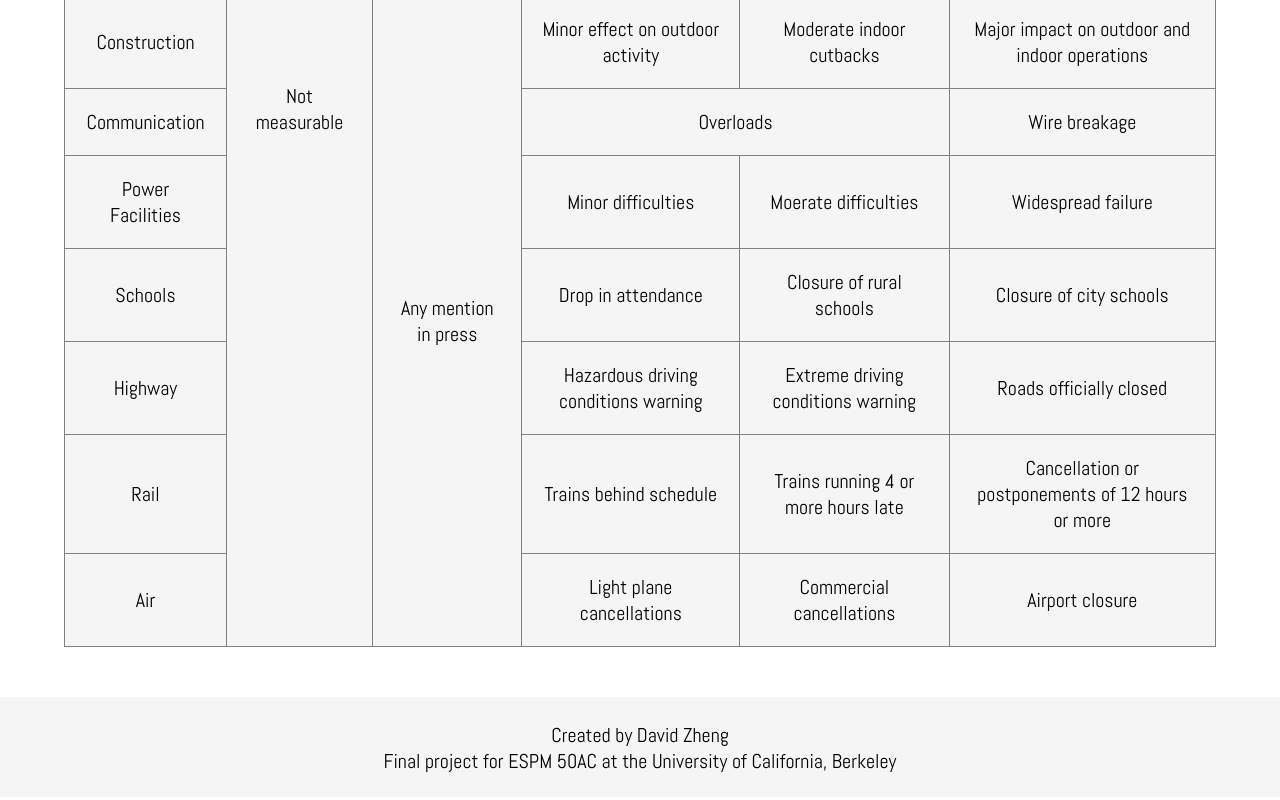
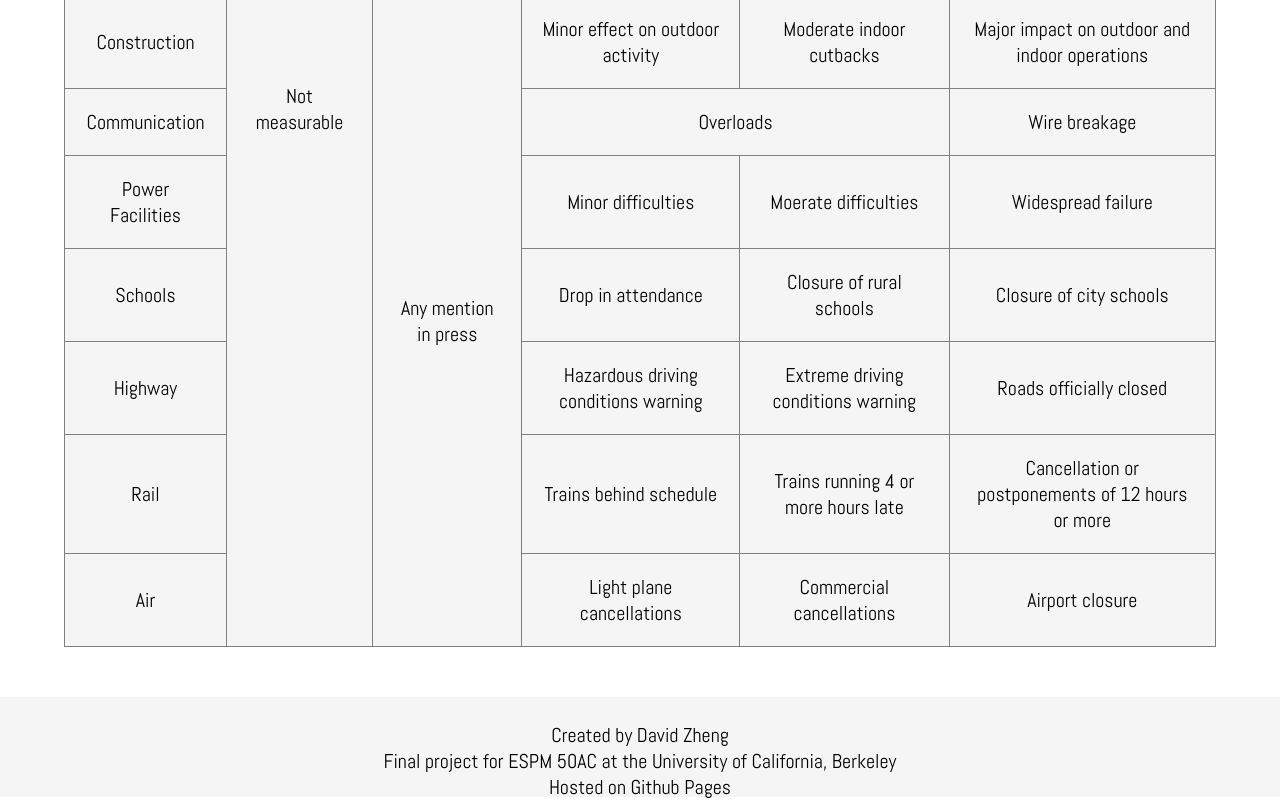
Before and after one commit to dvz54/espm-final-project, a plain HTML site: page index.html in a window 1280 px wide. Shown: the part 2381-3181 px from the top of the page. Drawn offline with Linux system fonts and the light colour scheme.

Commit message:
Update index.html

```diff
--- a/index.html
+++ b/index.html
@@ -135,6 +135,7 @@
         <footer>
             <p>Created by David Zheng</p>
             <p>Final project for ESPM 50AC at the University of California, Berkeley</p>
+            <p>Hosted on Github Pages</p>
         </footer>
     </body>
 </html>
```
